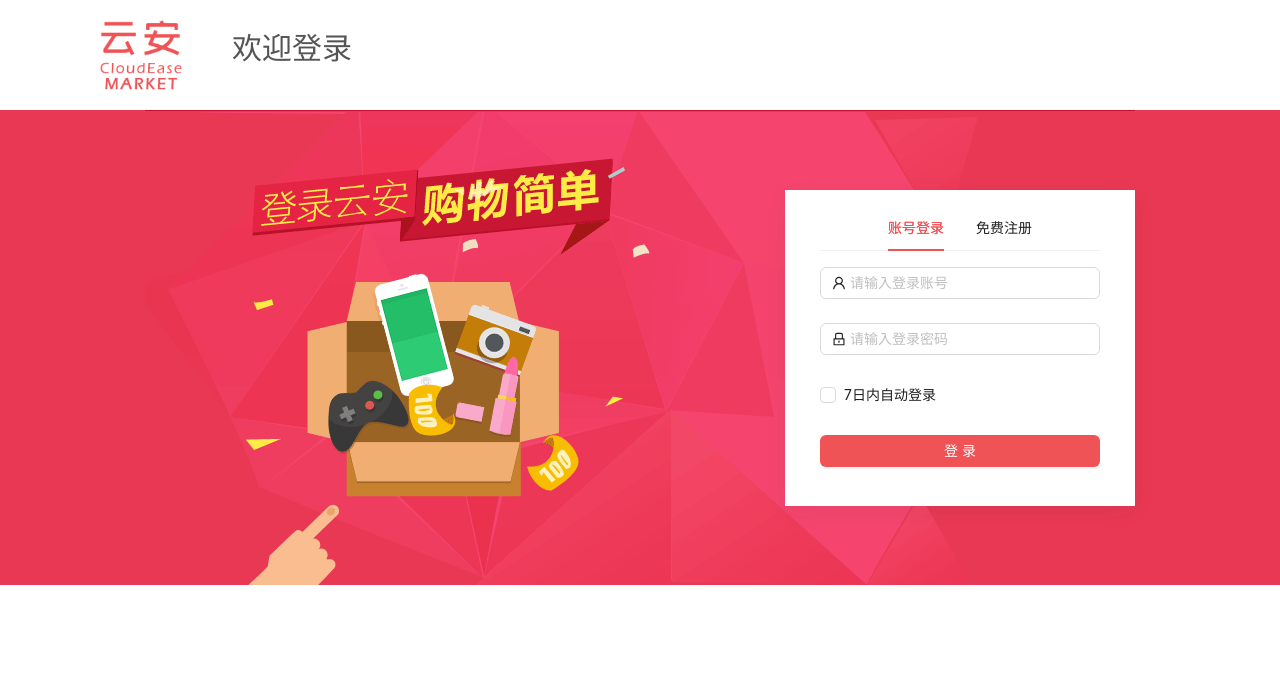
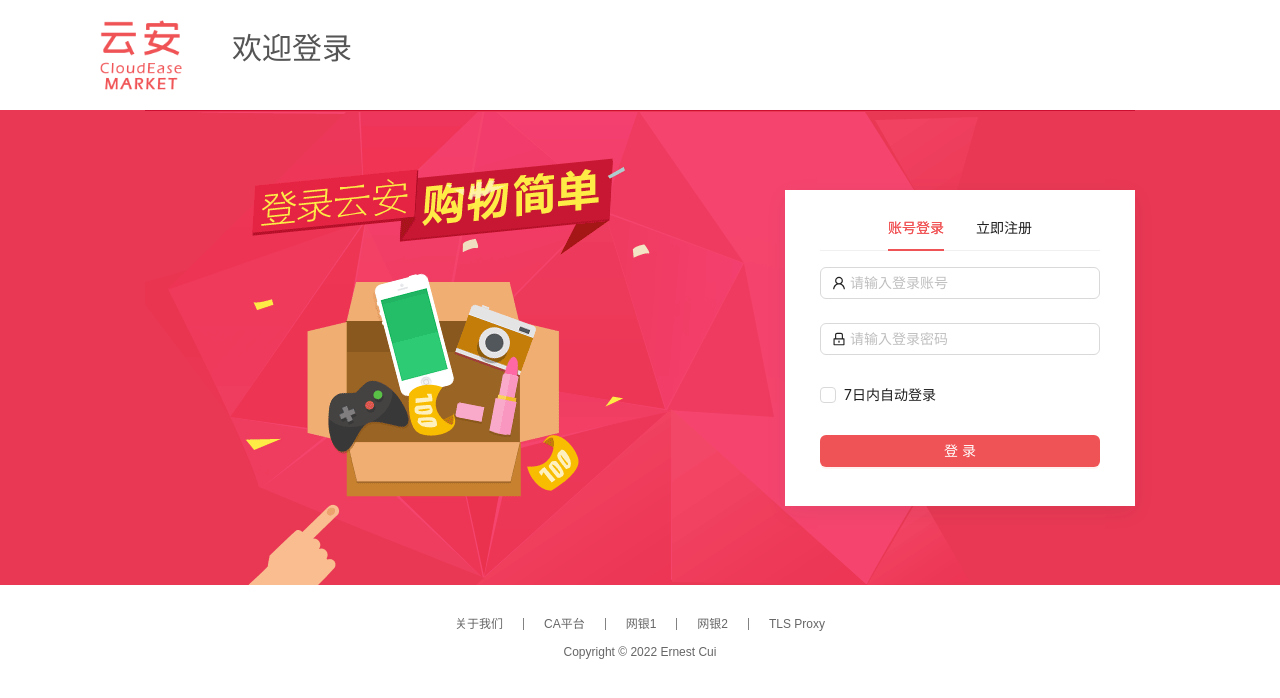
Before and after one commit to ErnestThePoet/ErnestsVillaFrontend, a Next.js app: page /login in a window 1280 px wide. Shown: the top 698 px of the page. Built offline with nearby package versions, Linux system fonts and the light colour scheme.

Commit message:
style adjusted

```diff
--- a/components/login/login-form.tsx
+++ b/components/login/login-form.tsx
@@ -1,12 +1,11 @@
 import { useState } from "react";
 import { LockOutlined, UserOutlined } from "@ant-design/icons";
-import { Button, Checkbox, Form, Input,message } from "antd";
+import { Button, Checkbox, Form, Input } from "antd";
 import * as L from "../../logics/login";
 import * as RULES from "../../modules/form-rules";
 import { FormSubmitResult } from "../../modules/types";
 
 export default function LoginForm() {
-    const [messageApi, contextHolder] = message.useMessage();
     const [isLoggingIn, setIsLoggingIn] = useState(false);
     const [loginResult, setLoginResult] = useState<FormSubmitResult>({
         success: false,
@@ -17,8 +16,8 @@ export default function LoginForm() {
         <Form
             name="normal_login"
             initialValues={{ remember: true }}
-            onFinish={() => L.login(setIsLoggingIn, setLoginResult,messageApi)}>
-            {contextHolder}
+            onFinish={() => L.login(setIsLoggingIn, setLoginResult)}>
+
             <Form.Item name="login_username" rules={RULES.ACCOUNT_RULES}>
                 <Input
                     prefix={<UserOutlined className="site-form-item-icon" />}
--- a/components/login/login-header.tsx
+++ b/components/login/login-header.tsx
@@ -1,10 +1,18 @@
+import { useRouter } from "next/router";
 import styles from "../styles/login-header.module.scss";
 
 export default function LoginHeader() {
+    const router = useRouter();
+
     return (
         <header className={styles.header}>
             <div>
-                <img className="logo" src="/logo.png" alt="logo" />
+                <img
+                    className="logo"
+                    src="/logo.png"
+                    alt="logo"
+                    onClick={() => router.push("/")}
+                />
                 <span className="welcome">欢迎登录</span>
             </div>
         </header>
--- a/components/login/signup-form.tsx
+++ b/components/login/signup-form.tsx
@@ -1,12 +1,11 @@
 import { useState } from "react";
 import { LockOutlined, UserOutlined } from "@ant-design/icons";
-import { Button, Form, Input, message } from "antd";
+import { Button, Form, Input } from "antd";
 import * as L from "../../logics/login";
 import * as RULES from "../../modules/form-rules";
 import { FormSubmitResult } from "../../modules/types";
 
 export default function SignupForm() {
-    const [messageApi, contextHolder] = message.useMessage();
     const [isSigningUp, setIsSigningUp] = useState(false);
     const [signupResult, setSignupResult] = useState<FormSubmitResult>({
         success: false,
@@ -17,10 +16,8 @@ export default function SignupForm() {
         <Form
             name="normal_login"
             initialValues={{ remember: true }}
-            onFinish={() =>
-                L.signup(setIsSigningUp, setSignupResult, messageApi)
-            }>
-            {contextHolder}
+            onFinish={() => L.signup(setIsSigningUp, setSignupResult)}>
+
             <Form.Item name="signup_username" rules={RULES.ACCOUNT_RULES}>
                 <Input
                     prefix={<UserOutlined className="site-form-item-icon" />}
--- /dev/null
+++ b/components/site-footer.tsx
@@ -0,0 +1,39 @@
+import { Divider } from "antd";
+import styles from "./styles/site-footer.module.scss";
+
+export default function SiteFooter() {
+    return (
+        <footer className={styles.footer}>
+            <div className="footer-wrapper">
+                <div className="links-wrapper">
+                    <a onClick={() => {}}>关于我们</a>
+
+                    <Divider className="divider" type="vertical" />
+
+                    <a href="https://github.com/ErnestThePoet/TLS-Proxy">
+                        CA平台
+                    </a>
+
+                    <Divider className="divider" type="vertical" />
+
+                    <a href="https://github.com/ErnestThePoet/TLS-Proxy">
+                        网银1
+                    </a>
+
+                    <Divider className="divider" type="vertical" />
+
+                    <a href="https://github.com/ErnestThePoet/TLS-Proxy">
+                        网银2
+                    </a>
+
+                    <Divider className="divider" type="vertical" />
+
+                    <a href="https://github.com/ErnestThePoet/TLS-Proxy">
+                        TLS Proxy
+                    </a>
+                </div>
+                <div className="info-wrapper">Copyright © 2022 Ernest Cui</div>
+            </div>
+        </footer>
+    );
+}
--- a/components/styles/login-header.module.scss
+++ b/components/styles/login-header.module.scss
@@ -4,6 +4,7 @@
     img[class="logo"] {
         height: 70px;
         margin-right: 50px;
+        cursor: pointer;
     }
 
     [class~="welcome"] {
--- /dev/null
+++ b/components/styles/site-footer.module.scss
@@ -0,0 +1,53 @@
+@import "../../styles/common/theme";
+
+@mixin footer-href {
+    color: #666;
+    cursor: pointer;
+    text-decoration: none;
+}
+
+@mixin footer-href-hover {
+    color: $main-color;
+}
+
+.footer {
+    width: 100vw;
+
+    font: 12px/150% Arial, Verdana, "\5b8b\4f53";
+
+    [class~="footer-wrapper"] {
+        margin-top: 30px;
+
+        [class~="links-wrapper"] {
+            width: fit-content;
+            margin: 0 auto;
+
+            [class~="divider"] {
+                margin: 0 20px;
+                border-inline-start: 1.5px solid rgba(5, 5, 5, 0.5) !important;
+            }
+
+            a {
+                @include footer-href;
+
+                &:hover {
+                    @include footer-href-hover;
+                }
+
+                &:visited {
+                    @include footer-href;
+
+                    &:hover {
+                        @include footer-href-hover;
+                    }
+                }
+            }
+        }
+
+        [class~="info-wrapper"] {
+            color: #666;
+            width: fit-content;
+            margin: 10px auto 0;
+        }
+    }
+}
--- a/logics/login.ts
+++ b/logics/login.ts
@@ -2,7 +2,6 @@ import axios from "axios";
 import Router from "next/router";
 import APIS from "../modules/apis";
 import userData from "../states/user-data";
-import { useState } from "react";
 import { message } from "antd";
 import { FormSubmitResult } from "../modules/types";
 import signupData from "../states/signup-data";
@@ -22,9 +21,7 @@ export const tryAutoLogin = () => {
 export const login = (
     setIsLoggingIn: React.Dispatch<React.SetStateAction<boolean>>,
     setLoginResult: React.Dispatch<React.SetStateAction<FormSubmitResult>>,
-    messageApi: ReturnType<typeof message.useMessage>[0]
 ) => {
-    message.success(123);
     const account = (<HTMLInputElement>(
         document.getElementById("in-login-account")
     )).value;
@@ -64,7 +61,7 @@ export const login = (
             }
         })
         .catch(reason => {
-            messageApi.error(reason.message);
+            message.error(reason.message);
             console.log(reason);
         })
         .finally(() => setIsLoggingIn(false));
@@ -72,8 +69,7 @@ export const login = (
 
 export const signup = (
     setIsSigningUp: React.Dispatch<React.SetStateAction<boolean>>,
-    setSignupResult: React.Dispatch<React.SetStateAction<FormSubmitResult>>,
-    messageApi: ReturnType<typeof message.useMessage>[0]
+    setSignupResult: React.Dispatch<React.SetStateAction<FormSubmitResult>>
 ) => {
     const account = (<HTMLInputElement>(
         document.getElementById("in-signup-account")
@@ -125,7 +121,7 @@ export const signup = (
             }
         })
         .catch(reason => {
-            messageApi.error(reason.message);
+            message.error(reason.message);
             console.log(reason);
         })
         .finally(() => setIsSigningUp(false));
--- a/pages/_app.tsx
+++ b/pages/_app.tsx
@@ -1,11 +1,14 @@
 import type { AppProps } from "next/app";
-import { ConfigProvider } from "antd";
+import { ConfigProvider,message } from "antd";
 // this reset default styles of various elements, including body
 import "antd/dist/reset.css";
 
 export default function App({ Component, pageProps }: AppProps) {
+    const [_, contextHolder] = message.useMessage();
+
     return (
         <ConfigProvider theme={{ token: { colorPrimary: "F05355" } }}>
+            {contextHolder}
             <Component {...pageProps} />
         </ConfigProvider>
     );
--- a/pages/login.tsx
+++ b/pages/login.tsx
@@ -6,6 +6,7 @@ import styles from "../styles/login.module.scss";
 import LoginForm from "../components/login/login-form";
 import SignupForm from "../components/login/signup-form";
 import LoginHeader from "../components/login/login-header";
+import SiteFooter from "../components/site-footer";
 
 const tabItems = [
     {
@@ -14,7 +15,7 @@ const tabItems = [
         children: <LoginForm />
     },
     {
-        label: "免费注册",
+        label: "立即注册",
         key: "1",
         children: <SignupForm />
     }
@@ -50,6 +51,8 @@ export default function LoginPage() {
                     </div>
                 </div>
             </main>
+
+            <SiteFooter />
         </div>
     );
 }
```
Also changed, not shown: components/nav-bar.tsx (+6 -1 lines), components/styles/nav-bar.module.scss (+31 -12 lines), 1 other file (tests, documents, lock files or other folders).
